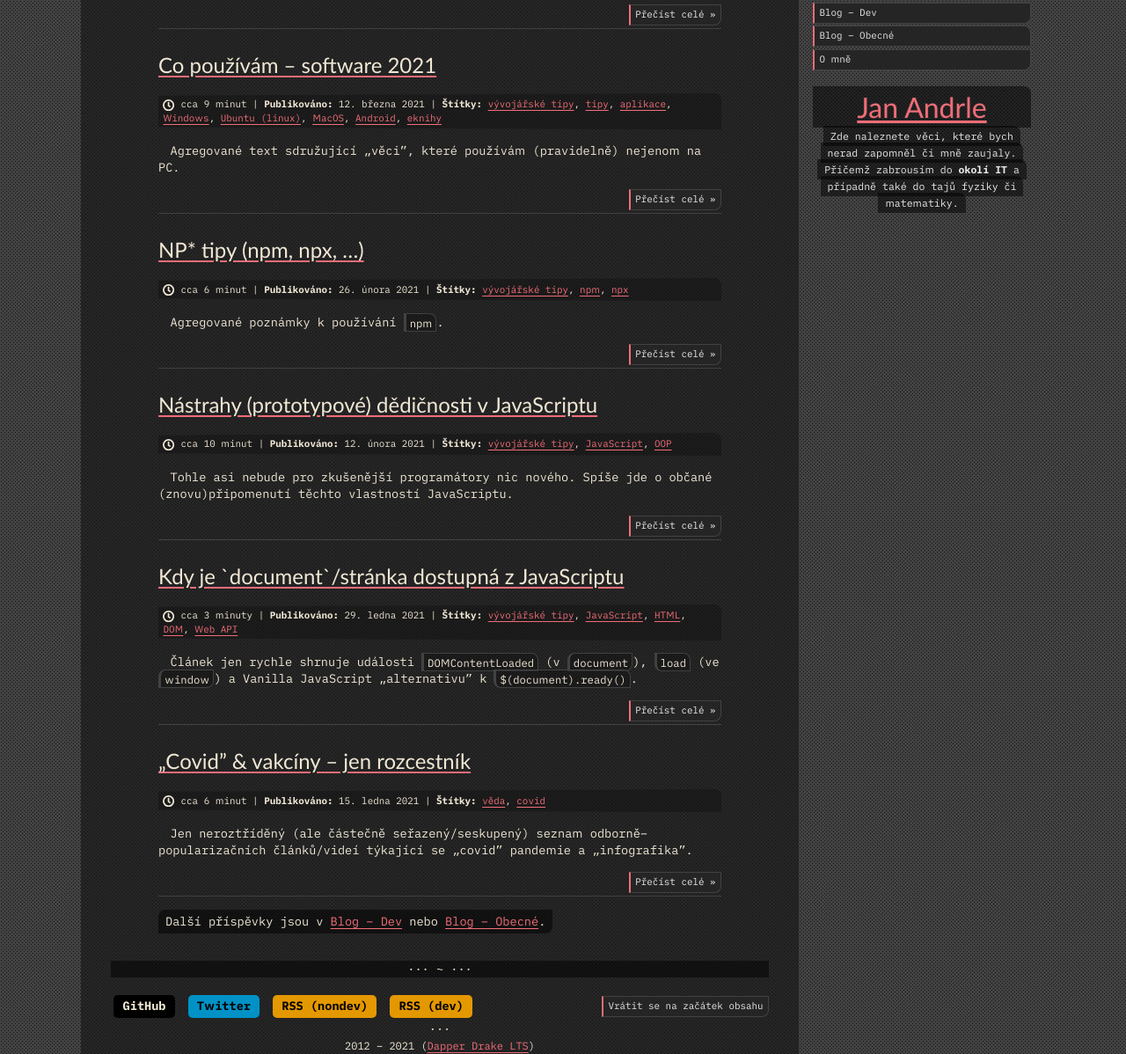
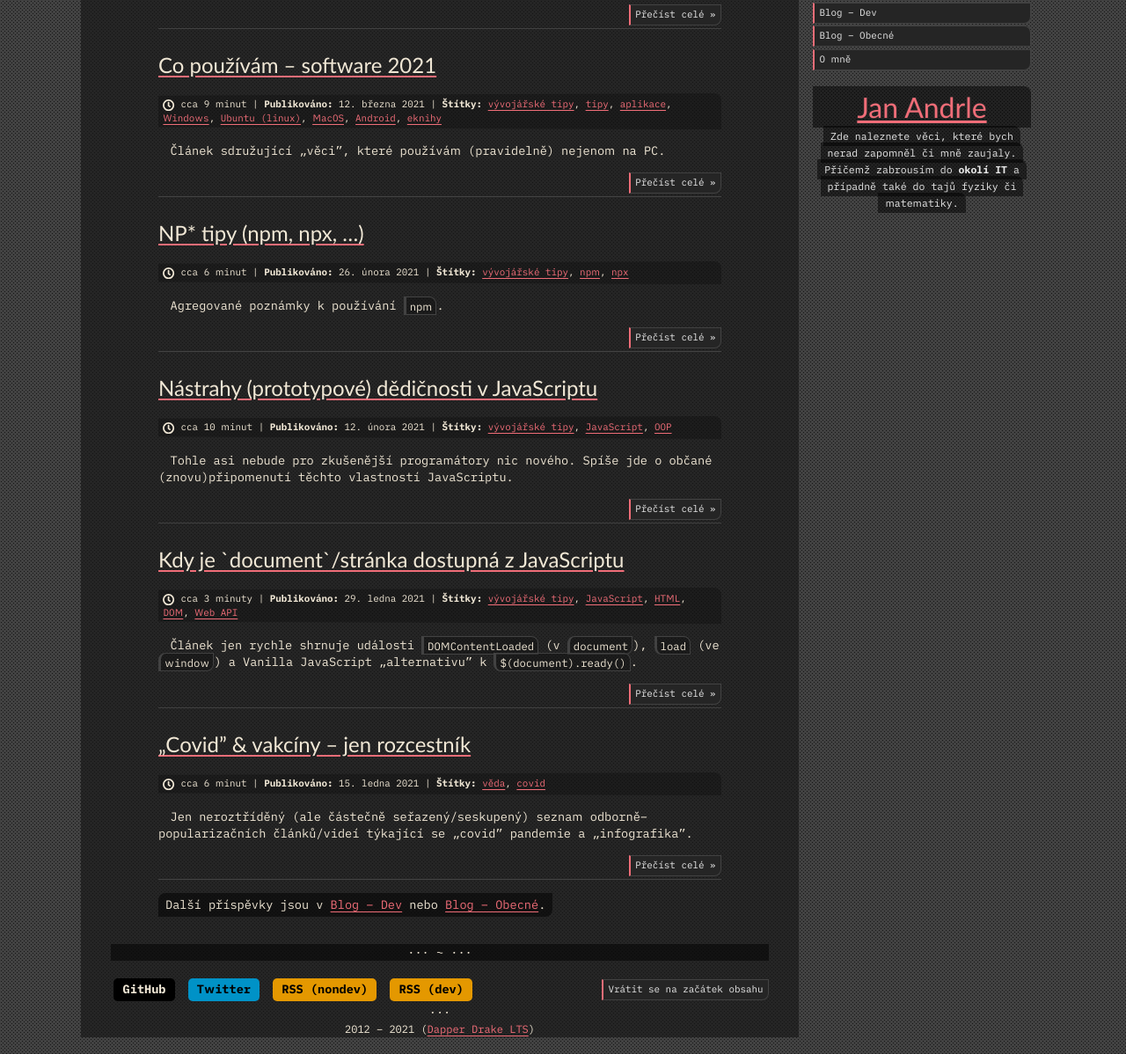
Before and after one commit to jaandrle/jaandrle.github.io, a Jekyll site: the page built from index.html, in a window 1280 px wide, cut to the strip 268-1466 px from the top of the page. Shown: the whole strip at 88% size. Built offline with Jekyll 4.4.1, drawn with Linux system fonts in a browser that asks for light colours.

Commit message:
Update 2021-03-12-pouzivam.md
jen přeformulování dané následujícím článkem

```diff
--- a/_posts/2021/2021-03-12-pouzivam.md
+++ b/_posts/2021/2021-03-12-pouzivam.md
@@ -5,7 +5,7 @@ tags: [vývojářské tipy, tipy, aplikace, Windows, Ubuntu (linux), MacOS, Andr
 show_toc: 3
 ---
 
-Agregované text sdružující „věci”, které používám (pravidelně) nejenom na PC.
+Článek sdružující „věci”, které používám (pravidelně) nejenom na PC.
 
 <!--more-->
 
```
